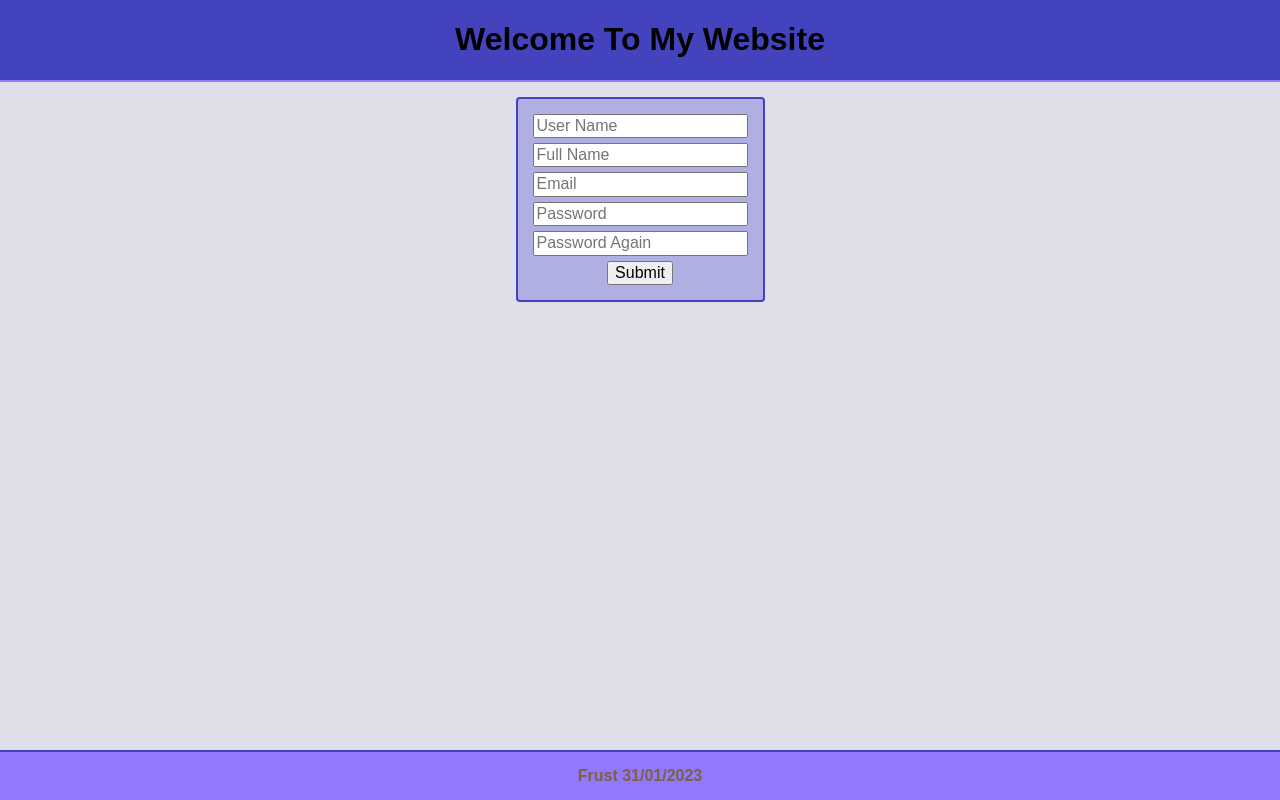
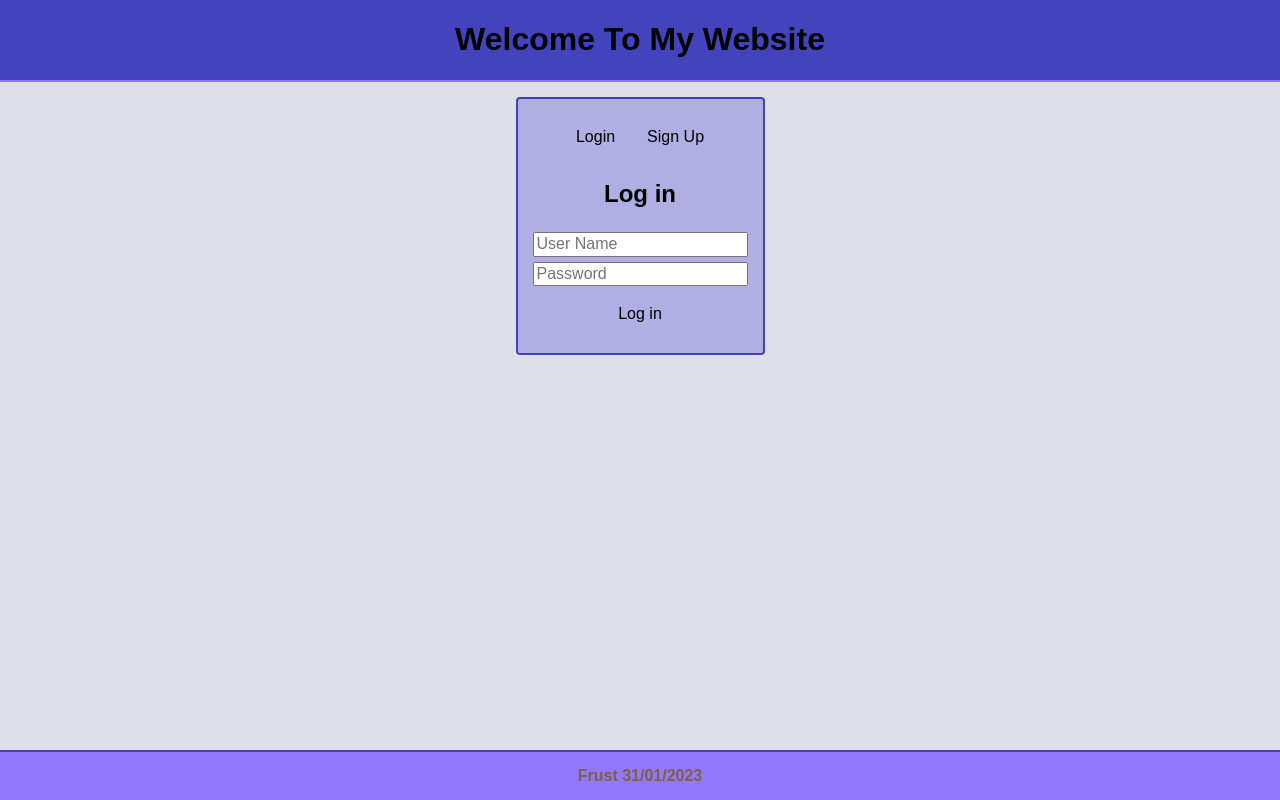
Before and after one commit to FrustT/laughing-eureka, a React (Vite) app: page / in a window 1280 px wide. Built offline with nearby package versions, Linux system fonts and the light colour scheme.

Commit message:
Added a login form and added a function to switch between login and signup(Backend integration needs some work)

```diff
--- a/src/App.tsx
+++ b/src/App.tsx
@@ -1,5 +1,5 @@
 import './index.css';
-import Content from './Content';
+import Content from './ContentRouter';
 
 function App() {
 	return (
--- /dev/null
+++ b/src/Box.tsx
@@ -0,0 +1,22 @@
+import Loginform from './boxcontents/Loginform';
+import Submitform from './boxcontents/Signupform';
+import { useState } from 'react';
+import './index.css';
+
+export default function Box() {
+	const windows = [<Loginform />, <Submitform />];
+	const [activeWindow, setActiveWindow] = useState(0);
+	return (
+		<div className="box">
+			<div>
+				<button onClick={() => setActiveWindow(0)}>
+					Login
+				</button>
+				<button onClick={() => setActiveWindow(1)}>
+					Sign Up
+				</button>
+			</div>
+			{windows[activeWindow]}
+		</div>
+	);
+}
--- a/src/Content.tsx
+++ b/src/ContentRouter.tsx
@@ -1,5 +1,6 @@
 import './index.css';
-import BoxContent from './BoxContent';
+import Signupform from './boxcontents/Signupform';
+import Box from './Box';
 
 function Content() {
 	return (
@@ -8,12 +9,4 @@ function Content() {
 		</div>
 	);
 }
-function Box() {
-	return (
-		<div className="box">
-			<BoxContent />
-		</div>
-	);
-}
-
 export default Content;
--- /dev/null
+++ b/src/boxcontents/Loginform.tsx
@@ -0,0 +1,26 @@
+import '../index.css';
+
+export default function Loginform() {
+	return (
+		<form action="/login" method="get">
+			<h2>Log in</h2>
+			<input
+				type="text"
+				name="username"
+				placeholder="User Name"
+				id=""
+			/>
+			<input
+				type="password"
+				name="password"
+				placeholder="Password"
+				id=""
+			/>
+			<div>
+				<button type="submit" value="Log in">
+					Log in
+				</button>
+			</div>
+		</form>
+	);
+}
--- a/src/BoxContent.tsx
+++ b/src/boxcontents/Signupform.tsx
@@ -1,8 +1,9 @@
-import './index.css';
+import '../index.css';
 
-function BoxContent() {
+export default function Signupform() {
 	return (
-		<form action="/signup" method="post">
+		<form action="users/add" method="post">
+			<h2>Sign Up</h2>
 			<input
 				type="text"
 				name="username"
@@ -37,4 +38,3 @@ function BoxContent() {
 		</form>
 	);
 }
-export default BoxContent;
--- a/src/index.css
+++ b/src/index.css
@@ -53,6 +53,28 @@ footer {
   background-color: var(--contentcolor);
   border-radius: 4px;
   padding: 15px;
+  display: flex;
+  flex-direction: column;
+  align-items: center;
+  transition: 0.3s;
+}
+
+.box button {
+  background-color: inherit;
+  float: left;
+  border: none;
+  outline: none;
+  cursor: pointer;
+  padding: 14px 16px;
+  transition: 0.3s;
+}
+
+.box button:hover {
+  background-color: #ddd;
+}
+
+.box button.active {
+  background-color: #ccc;
 }
 
 form {
@@ -60,6 +82,13 @@ form {
   flex-direction: column;
   align-items: center;
   gap: 5px;
+}
+
+form button {
+  border: solid 2px #1c1c5e;
+  border-radius: 3em;
+  background-color: #1c1c5e;
+
 }
 
 /**END_OF_Content**/
```
Also changed, not shown: 2 other files (tests, documents, lock files or other folders).
